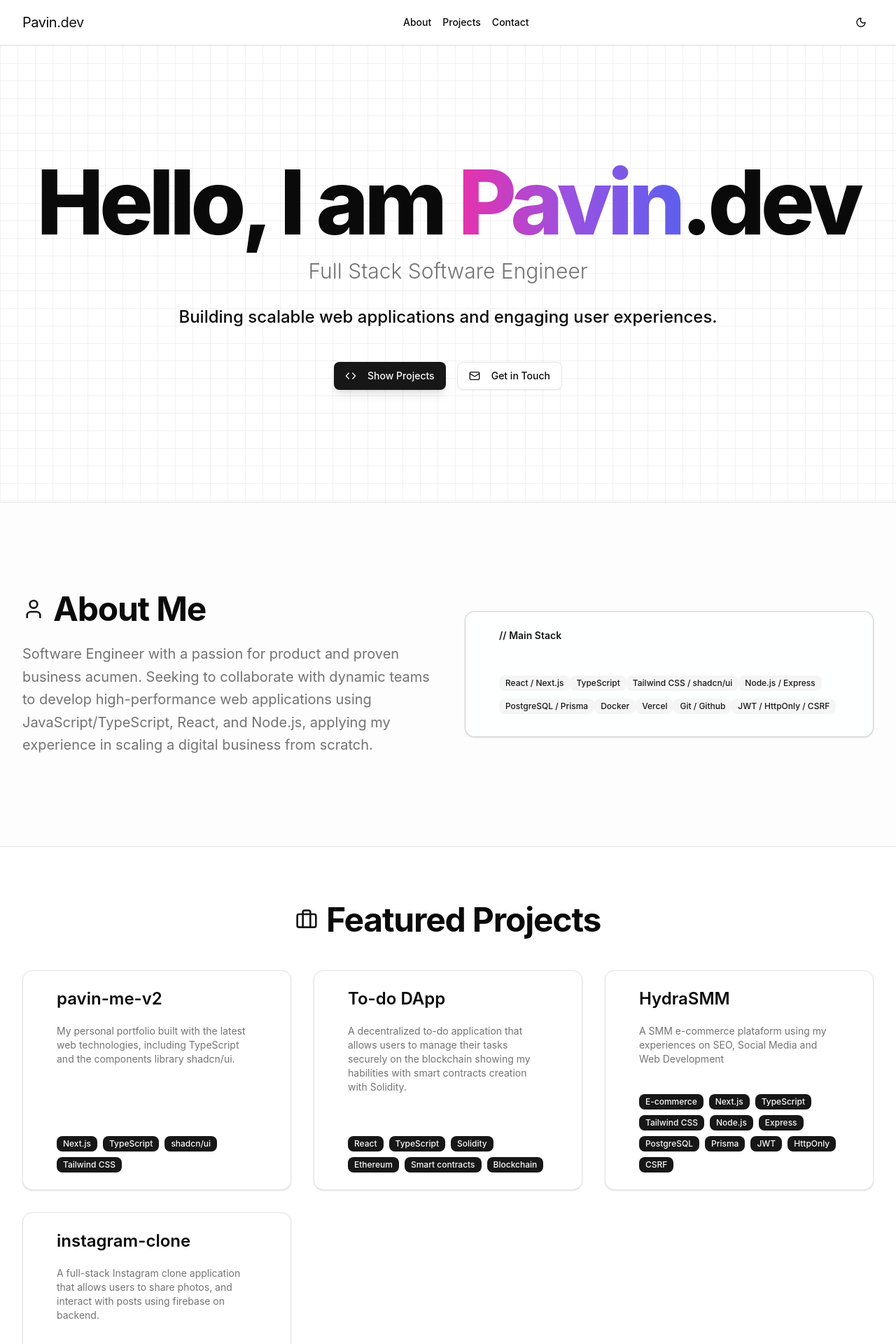
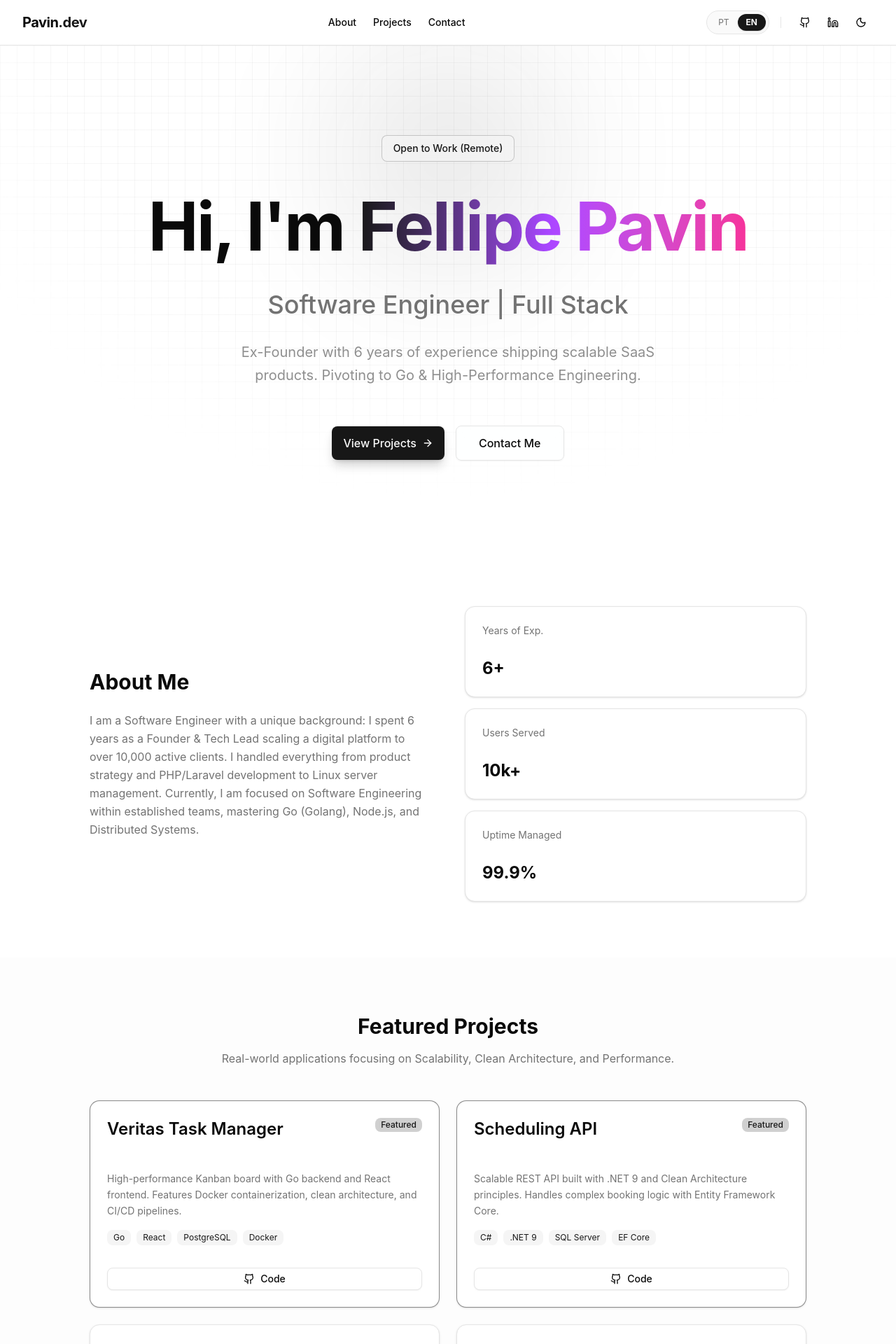
Before and after one commit to fap233/pavin-me-v2, a Next.js app: page / in a window 1280 px wide. Shown: the top 1920 px of the page at 70% size. Built offline with nearby package versions, Linux system fonts and the light colour scheme.

Commit message:
feat(language): pt-br / en-us added to the site

```diff
--- a/src/app/globals.css
+++ b/src/app/globals.css
@@ -3,6 +3,9 @@
 
 @custom-variant dark (&:is(.dark *));
 
+html {
+	scroll-behavior: smooth;
+}
 @theme inline {
 	--color-background: var(--background);
 	--color-foreground: var(--foreground);
--- a/src/app/layout.tsx
+++ b/src/app/layout.tsx
@@ -5,6 +5,7 @@ import GoogleAnalytics from "@/components/analytics/GoogleAnalytics";
 import Providers from "@/components/providers";
 import { Metadata } from "next";
 import { SpeedInsights } from "@vercel/speed-insights/next";
+import { LanguageProvider } from "@/contexts/LanguageContext";
 
 export const metadata: Metadata = {
 	title: "Pavin.me - Fullstack Developer",
@@ -18,11 +19,14 @@ export default function RootLayout({
 	children: React.ReactNode;
 }) {
 	return (
-		<html lang="en">
+		<html lang="en" suppressHydrationWarning>
 			<body className="antialiased min-h-screen bg-background text-foreground transition-colors duration-500">
 				<GoogleAnalytics />
 				<SpeedInsights />
-				<Providers>{children}</Providers>
+
+				<LanguageProvider>
+					<Providers>{children}</Providers>
+				</LanguageProvider>
 			</body>
 		</html>
 	);
--- a/src/components/layout/Header.tsx
+++ b/src/components/layout/Header.tsx
@@ -1,6 +1,9 @@
+"use client";
+
 import React from "react";
 import { Button } from "../ui/button";
-import { Moon, Sun } from "lucide-react";
+import { Moon, Sun, Github, Linkedin } from "lucide-react";
+import { useLanguage } from "@/contexts/LanguageContext";
 
 interface HeaderProps {
 	isDarkMode: boolean;
@@ -8,23 +11,25 @@ interface HeaderProps {
 }
 
 const Header: React.FC<HeaderProps> = ({ isDarkMode, toggleDarkMode }) => {
+	const { language, setLanguage } = useLanguage();
+
 	const navItems = [
-		{ name: "About", href: "#about" },
-		{ name: "Projects", href: "#projects" },
-		{ name: "Contact", href: "#contact" },
+		{ name: language === "en" ? "About" : "Sobre", href: "#about" },
+		{ name: language === "en" ? "Projects" : "Projetos", href: "#projects" },
+		{ name: language === "en" ? "Contact" : "Contato", href: "#contact" },
 	];
 
 	return (
-		<header className="sticky top-0 z-50 w-full border-b bg-background/95 backdrop-blur-sm">
+		<header className="sticky top-0 z-50 w-full border-b bg-background/95 backdrop-blur-sm transition-colors duration-500">
 			<div className="container mx-auto flex h-16 max-w-7xl items-center justify-between px-4 sm:px-6 lg:px-8">
 				<a
 					href="#hero"
-					className="text-xl tracking-tight transition-colors hover:text-primary"
+					className="text-xl font-bold tracking-tight transition-colors hover:text-primary"
 				>
-					Pavin
-					<span className="text-primary">.dev</span>
+					Pavin<span className="text-primary">.dev</span>
 				</a>
-				<nav className="hidden items-center space-x-4 md:flex">
+
+				<nav className="hidden items-center space-x-6 md:flex">
 					{navItems.map((item) => (
 						<a
 							key={item.name}
@@ -35,7 +40,63 @@ const Header: React.FC<HeaderProps> = ({ isDarkMode, toggleDarkMode }) => {
 						</a>
 					))}
 				</nav>
-				<div className="flex items-center space-x-2">
+
+				<div className="flex items-center gap-4">
+					<div className="flex items-center bg-secondary/50 rounded-full p-1 border border-border">
+						<button
+							onClick={() => setLanguage("pt")}
+							className={`px-3 py-1 text-xs rounded-full transition-all ${
+								language === "pt"
+									? "bg-primary text-primary-foreground font-bold shadow-sm"
+									: "hover:text-primary text-muted-foreground"
+							}`}
+						>
+							PT
+						</button>
+						<button
+							onClick={() => setLanguage("en")}
+							className={`px-3 py-1 text-xs rounded-full transition-all ${
+								language === "en"
+									? "bg-primary text-primary-foreground font-bold shadow-sm"
+									: "hover:text-primary text-muted-foreground"
+							}`}
+						>
+							EN
+						</button>
+					</div>
+
+					<div className="h-4 w-px bg-border hidden sm:block" />
+
+					<div className="flex items-center gap-1">
+						<Button
+							variant="ghost"
+							size="icon"
+							asChild
+							className="hidden sm:inline-flex"
+						>
+							<a
+								href="https://github.com/fap233"
+								target="_blank"
+								rel="noopener noreferrer"
+							>
+								<Github className="h-5 w-5" />
+							</a>
+						</Button>
+						<Button
+							variant="ghost"
+							size="icon"
+							asChild
+							className="hidden sm:inline-flex"
+						>
+							<a
+								href="https://linkedin.com/in/fellipe-pavin"
+								target="_blank"
+								rel="noopener noreferrer"
+							>
+								<Linkedin className="h-5 w-5" />
+							</a>
+						</Button>
+
 						<Button
 							variant="ghost"
 							size="icon"
@@ -50,6 +111,7 @@ const Header: React.FC<HeaderProps> = ({ isDarkMode, toggleDarkMode }) => {
 						</Button>
 					</div>
 				</div>
+			</div>
 		</header>
 	);
 };
--- a/src/components/sections/AboutSection.tsx
+++ b/src/components/sections/AboutSection.tsx
@@ -1,61 +1,34 @@
-import { User } from "lucide-react";
-import { Card, CardContent, CardHeader, CardTitle } from "../ui/card";
-import { Badge } from "../ui/badge";
+"use client";
 
-const portfolioData = {
-	about: `Software Engineer with a passion for product and proven business acumen.
-Seeking to collaborate with dynamic teams to develop high-performance web
-applications using JavaScript/TypeScript, React, and Node.js, applying my
-experience in scaling a digital business from scratch.`,
-	skills: [
-		"React / Next.js",
-		"TypeScript",
-		"Tailwind CSS / shadcn/ui",
-		"Node.js / Express",
-		"PostgreSQL / Prisma",
-		"Docker",
-		"Vercel",
-		"Git / Github",
-		"JWT / HttpOnly / CSRF",
-	],
-};
+import { Card } from "@/components/ui/card";
+import { useLanguage } from "@/contexts/LanguageContext";
 
-const AboutSection = () => (
-	<section
-		id="about"
-		className="py-20 md:py-32 bg-secondary/20 border-t border-b"
-	>
-		<div className="container mx-auto max-w-7xl px-4 sm:px-6 lg:px-8">
-			<div className="grid md:grid-cols-2 gap-12 items-center">
-				<div className="order-2 md:order-1">
-					<h2 className="text-3xl sm:text-4xl md:text-5xl font-bold tracking-tight mb-6 flex items-center">
-						<User className="h-8 w-8 mr-3 text-primary" />
-						About Me
-					</h2>
+export function AboutSection() {
+	const { t } = useLanguage();
 
-					<p className="text-lg md:text-xl text-muted-foreground leading-relaxed">
-						{portfolioData.about}
+	return (
+		<section id="about" className="py-20">
+			<div className="container mx-auto px-4">
+				<div className="grid md:grid-cols-2 gap-12 items-center max-w-5xl mx-auto">
+					<div className="space-y-6">
+						<h2 className="text-3xl font-bold">{t.about.title}</h2>
+						<p className="text-muted-foreground leading-relaxed">
+							{t.about.description}
 						</p>
 					</div>
-				<div className="order-1 md:order-2">
-					<Card className="p-6 bg-background/90 border-primary/20 backdrop-blur-sm">
-						<CardHeader>
-							<CardTitle className="font-mono text-sm text-primary mb-3">
-								{"// Main Stack"}
-							</CardTitle>
-						</CardHeader>
-						<CardContent className="space-y-2">
-							{portfolioData.skills.map((skill, index) => (
-								<Badge key={index} variant="secondary">
-									{skill}
-								</Badge>
+
+					<div className="grid gap-4">
+						{t.about.stats.map((stat: any, index: number) => (
+							<Card key={index} className="p-6">
+								<p className="text-sm text-muted-foreground mb-1">
+									{stat.label}
+								</p>
+								<p className="text-2xl font-bold">{stat.value}</p>
+							</Card>
 						))}
-						</CardContent>
-					</Card>
 					</div>
 				</div>
 			</div>
 		</section>
 	);
-
-export default AboutSection;
+}
--- a/src/components/sections/HeroSection.tsx
+++ b/src/components/sections/HeroSection.tsx
@@ -1,59 +1,70 @@
-import React from "react";
-import { Button } from "../ui/button";
-import { Code, Mail } from "lucide-react";
+"use client";
 
-const portfolioData = {
-	name: "Pavin",
-	title: "Full Stack Software Engineer",
-	tagline: "Building scalable web applications and engaging user experiences.",
-};
+import { Button } from "@/components/ui/button";
+import { Badge } from "@/components/ui/badge";
+import { ArrowRight } from "lucide-react";
+import { useLanguage } from "@/contexts/LanguageContext";
 
-const HeroSection = () => (
+export function HeroSection() {
+	const { t, language } = useLanguage();
+
+	return (
 		<section
 			id="hero"
-		className="py-24 md:py-40 relative overflow-hidden bg-grid-pattern"
+			className="relative pt-24 pb-16 md:pt-32 md:pb-32 overflow-hidden min-h-[90vh] flex flex-col justify-center"
 		>
-		<div className="absolute inset-0 bg-gradient-hero opacity-30 dark:opacity-20 z-0 pointer-events-none"></div>
+			<div className="absolute inset-0 -z-10 h-full w-full bg-background">
+				<div className="absolute h-full w-full bg-[linear-gradient(to_right,#80808012_1px,transparent_1px),linear-gradient(to_bottom,#80808012_1px,transparent_1px)] bg-[size:24px_24px] [mask-image:radial-gradient(ellipse_60%_90%_at_50%_0%,#000_70%,transparent_100%)]"></div>
+				<div className="absolute left-0 right-0 top-0 -z-10 m-auto h-[310px] w-[310px] rounded-full bg-primary/20 opacity-50 blur-[100px]"></div>
+			</div>
 
-		<div className="container mx-auto max-w-7xl px-4 sm:px-6 lg:px-8 relative z-10">
-			<div className="flex flex-col items-center text-center">
-				<h1 className="text-6xl font-extrabold tracking-tighter sm:text-7xl md:text-8xl lg:text-9xl mb-4">
-					Hello, I am&nbsp;
-					<span className="text-gradient-hero inline-block">
-						{portfolioData.name}
+			<div className="container relative z-10 mx-auto px-4">
+				<div className="max-w-4xl mx-auto text-center space-y-8">
+					{" "}
+					<Badge
+						variant="secondary"
+						className="px-4 py-2 text-sm backdrop-blur-md bg-secondary/50 border-primary/20"
+					>
+						{t.hero.badge}
+					</Badge>
+					<div className="space-y-6">
+						{" "}
+						<h1 className="text-4xl md:text-7xl lg:text-8xl font-bold tracking-tight leading-tight">
+							{language === "en" ? "Hi, I'm" : "Olá, eu sou"}{" "}
+							<span className="bg-gradient-to-r from-primary via-purple-500 to-pink-500 bg-clip-text text-transparent pb-2 inline-block">
+								Fellipe Pavin
 							</span>
-					.dev
 						</h1>
-				<p className="max-w-4xl text-2xl md:text-3xl text-muted-foreground mb-8 font-light">
-					{portfolioData.title}
+						<h2 className="text-2xl md:text-4xl font-medium text-muted-foreground">
+							{t.hero.title}
+						</h2>
+					</div>
+					{/* Subtítulo */}
+					<p className="text-lg md:text-xl text-muted-foreground/80 leading-relaxed max-w-2xl mx-auto">
+						{t.hero.subtitle}
 					</p>
-
-				<p className="max-w-5xl text-xl md:text-2xl font-medium text-foreground mb-12">
-					{portfolioData.tagline}
-				</p>
-
-				<div className="flex flex-col sm:flex-row space-y-4 sm:space-y-0 sm:space-x-4">
+					{/* Botões */}
+					<div className="flex flex-col sm:flex-row items-center justify-center gap-4 pt-6">
+						<Button
+							size="lg"
+							className="w-full sm:w-auto gap-2 shadow-lg shadow-primary/20 text-base px-8 py-6"
+							asChild
+						>
 							<a href="#projects">
-						<Button size="lg" className="shadow-lg">
-							<Code className="mr-2 h-5 w-5" />
-							Show Projects
+								{t.hero.cta} <ArrowRight className="h-5 w-5" />
+							</a>
 						</Button>
-					</a>
-
-					<a href="#contact">
 						<Button
 							size="lg"
 							variant="outline"
-							className="hover:bg-primary/10 transition-colors duration-300"
+							className="w-full sm:w-auto gap-2 backdrop-blur-sm bg-background/50 text-base px-8 py-6"
+							asChild
 						>
-							<Mail className="mr-2 h-5 w-5" />
-							Get in Touch
+							<a href="#contact">{t.hero.secondaryCta}</a>
 						</Button>
-					</a>
 					</div>
 				</div>
 			</div>
 		</section>
 	);
-
-export default HeroSection;
+}
--- a/src/components/sections/ProjectCard.tsx
+++ b/src/components/sections/ProjectCard.tsx
@@ -2,40 +2,82 @@ import React from "react";
 import {
 	Card,
 	CardContent,
-	CardDescription,
+	CardFooter,
 	CardHeader,
 	CardTitle,
-} from "../ui/card";
-import { Badge } from "../ui/badge";
+} from "@/components/ui/card";
+import { Badge } from "@/components/ui/badge";
+import { Button } from "@/components/ui/button";
+import { Github, ExternalLink } from "lucide-react";
 
-interface Project {
-	id: number;
+interface ProjectCardProps {
 	title: string;
 	description: string;
 	tags: string[];
+	githubUrl?: string;
+	liveUrl?: string;
+	featured?: boolean;
 }
 
-interface ProjectCardProps {
-	project: Project;
-}
-
-const ProjectCard: React.FC<ProjectCardProps> = ({ project }) => (
-	<Card className="flex flex-col justify-between p-6 h-full transition-all duration-300 hover:scale-[1.02] hover:shadow-primary/30 dark:hover:shadow-primary/50">
-		<div>
+export default function ProjectCard({
+	title,
+	description,
+	tags,
+	githubUrl,
+	liveUrl,
+	featured,
+}: ProjectCardProps) {
+	return (
+		<Card
+			className={`flex flex-col h-full transition-all hover:shadow-md ${featured ? "border-primary/50" : ""}`}
+		>
 			<CardHeader>
+				<div className="flex justify-between items-start gap-2">
 					<CardTitle className="text-2xl font-semibold mb-3">
-					{project.title}
+						{title} {/* Correção: Usamos title direto, não project.title */}
 					</CardTitle>
-
-				<CardDescription>{project.description}</CardDescription>
+					{featured && (
+						<Badge
+							variant="default"
+							className="bg-primary/20 text-primary hover:bg-primary/30 border-none"
+						>
+							Featured
+						</Badge>
+					)}
+				</div>
 			</CardHeader>
+			<CardContent className="flex-grow space-y-4">
+				<p className="text-muted-foreground text-sm leading-relaxed">
+					{description}
+				</p>
+				<div className="flex flex-wrap gap-2">
+					{tags.map((tag) => (
+						<Badge
+							key={tag}
+							variant="secondary"
+							className="text-xs font-normal"
+						>
+							{tag}
+						</Badge>
+					))}
 				</div>
-		<CardContent className="flex flex-wrap gap-2 mt-4">
-			{project.tags.map((tag) => (
-				<Badge key={tag}>{tag}</Badge>
-			))}
 			</CardContent>
+			<CardFooter className="gap-2 pt-2">
+				{githubUrl && (
+					<Button variant="outline" size="sm" className="w-full gap-2" asChild>
+						<a href={githubUrl} target="_blank" rel="noopener noreferrer">
+							<Github className="h-4 w-4" /> Code
+						</a>
+					</Button>
+				)}
+				{liveUrl && liveUrl !== "#" && (
+					<Button size="sm" className="w-full gap-2" asChild>
+						<a href={liveUrl} target="_blank" rel="noopener noreferrer">
+							<ExternalLink className="h-4 w-4" /> Demo
+						</a>
+					</Button>
+				)}
+			</CardFooter>
 		</Card>
 	);
-
-export default ProjectCard;
+}
--- a/src/components/sections/ProjectsSection.tsx
+++ b/src/components/sections/ProjectsSection.tsx
@@ -1,103 +1,73 @@
-import { Briefcase, Github } from "lucide-react";
-import ProjectCard from "./ProjectCard";
-import { Button } from "../ui/button";
+"use client";
 
-const portfolioData = {
-	projects: [
+import ProjectCard from "./ProjectCard"; // Import default (sem chaves)
+import { useLanguage } from "@/contexts/LanguageContext";
+
+export function ProjectsSection() {
+	const { language, t } = useLanguage();
+
+	const projects = [
 		{
-			id: 1,
-			title: "pavin-me-v2",
+			title: "Veritas Task Manager",
 			description:
-				"My personal portfolio built with the latest web technologies, including TypeScript and the components library shadcn/ui.",
-			tags: ["Next.js", "TypeScript", "shadcn/ui", "Tailwind CSS"],
+				language === "en"
+					? "High-performance Kanban board with Go backend and React frontend. Features Docker containerization, clean architecture, and CI/CD pipelines."
+					: "Sistema de gestão de tarefas Full Stack. Backend robusto, Frontend moderno e infraestrutura configurada com Docker.",
+			tags: ["Go", "React", "PostgreSQL", "Docker"],
+			githubUrl: "https://github.com/fap233/desafio-fullstack-veritas",
+			liveUrl: "#",
+			featured: true,
 		},
 		{
-			id: 2,
-			title: "To-do DApp",
+			title: language === "en" ? "Scheduling API" : "Agendamento API (.NET)",
 			description:
-				"A decentralized to-do application that allows users to manage their tasks securely on the blockchain showing my habilities with smart contracts creation with Solidity.",
-			tags: [
-				"React",
-				"TypeScript",
-				"Solidity",
-				"Ethereum",
-				"Smart contracts",
-				"Blockchain",
-			],
+				language === "en"
+					? "Scalable REST API built with .NET 9 and Clean Architecture principles. Handles complex booking logic with Entity Framework Core."
+					: "API RESTful desenvolvida com C# e .NET 9. Foco em padrões corporativos, Entity Framework e Swagger para documentação.",
+			tags: ["C#", ".NET 9", "SQL Server", "EF Core"],
+			githubUrl: "https://github.com/fap233/schedulingapi",
+			liveUrl: "#",
+			featured: true,
 		},
 		{
-			id: 3,
-			title: "HydraSMM",
+			title: "GoNotes App",
 			description:
-				"A SMM e-commerce plataform using my experiences on SEO, Social Media and Web Development",
-			tags: [
-				"E-commerce",
-				"Next.js",
-				"TypeScript",
-				"Tailwind CSS",
-				"Node.js",
-				"Express",
-				"PostgreSQL",
-				"Prisma",
-				"JWT",
-				"HttpOnly",
-				"CSRF",
-			],
+				language === "en"
+					? "Lightweight notes API using Go Standard Library (net/http). Focus on memory management, concurrency safety, and minimal dependencies."
+					: "Aplicação para gestão de notas rápidas. Backend otimizado e Frontend reativo, demonstrando fundamentos sólidos de programação.",
+			tags: ["Go", "Std Lib", "React", "TypeScript"],
+			githubUrl: "https://github.com/fap233/fullstack-notas",
+			liveUrl: "#",
+			featured: false,
 		},
 		{
-			id: 4,
-			title: "instagram-clone",
+			title: "SMMStore Platform",
 			description:
-				"A full-stack Instagram clone application that allows users to share photos, and interact with posts using firebase on backend.",
-			tags: [
-				"React.js",
-				"Firebase",
-				"Firebase Authentication",
-				"Firestore",
-				"Firebase Storage",
-				"CSS",
-				"Create React App",
-				"Jest",
-				"React Testing Library",
-			],
+				language === "en"
+					? "Complete E-commerce platform with Admin Dashboard. Built with Node.js/Express and React, featuring JWT Auth and Prisma ORM."
+					: "Plataforma de E-commerce completa. Painel administrativo, autenticação segura e integração com banco de dados relacional.",
+			tags: ["Node.js", "TypeScript", "Prisma", "React"],
+			githubUrl: "https://github.com/fap233/smmstore-ecommerce-website",
+			liveUrl: "#",
+			featured: false,
 		},
-	],
-	contact: {
-		github: "https://github.com/fap233",
-	},
-};
+	];
 
-const ProjectsSection = () => (
-	<section id="projects" className="py-20 md-py32 bg-background">
-		<div className="container mx-auto max-w-7xl px-4 sm:px-6 lg:px-8">
-			<h2 className="text-3xl sm:text-4xl md:text-5xl font-bold tracking-tight mb-12 text-center flex items-center justify-center">
-				<Briefcase className="h-8 w-8 mr-3 text-primary" />
-				Featured Projects
-			</h2>
+	return (
+		<section id="projects" className="py-20 bg-secondary/20">
+			<div className="container mx-auto px-4">
+				<div className="max-w-2xl mx-auto text-center mb-12 space-y-4">
+					<h2 className="text-3xl font-bold">{t.projects.title}</h2>
+					<p className="text-muted-foreground">{t.projects.subtitle}</p>
+				</div>
 
-			<div className="grid gap-8 md:grid-cols-2 lg:grid-cols-3">
-				{portfolioData.projects.map((project) => (
-					<ProjectCard key={project.id} project={project} />
-				))}
+				<div className="grid md:grid-cols-2 gap-6 max-w-5xl mx-auto">
+					{projects.map((project, index) => (
+						// O erro sumirá porque ProjectCard agora aceita as props espalhadas aqui
+						<ProjectCard key={index} {...project} />
+					))}
+				</div>
 			</div>
-			<div className="mt-16 text-center">
-				<a
-					href={portfolioData.contact.github}
-					target="_blank"
-					rel="noopener noreferrer"
-				>
-					<Button
-						variant="outline"
-						size="lg"
-						className="text-lg hover:bg-primary/10 transition-colors"
-					>
-						View More on GitHub
-						<Github className="ml-2 h-5 w-5" />
-					</Button>
-				</a>
-			</div>
-		</div>
-	</section>
-);
-
-export default ProjectsSection;
+		</section>
+	);
+}
--- /dev/null
+++ b/src/contexts/LanguageContext.tsx
@@ -0,0 +1,88 @@
+"use client";
+
+import React, { createContext, useContext, useState, ReactNode } from "react";
+
+type Language = "pt" | "en";
+
+interface LanguageContextType {
+	language: Language;
+	setLanguage: (lang: Language) => void;
+	t: (typeof content)["en"] | (typeof content)["pt"];
+}
+
+export const content = {
+	en: {
+		hero: {
+			badge: "Open to Work (Remote)",
+			title: "Software Engineer | Full Stack",
+			subtitle:
+				"Ex-Founder with 6 years of experience shipping scalable SaaS products. Pivoting to Go & High-Performance Engineering.",
+			cta: "View Projects",
+			secondaryCta: "Contact Me",
+		},
+		about: {
+			title: "About Me",
+			description:
+				"I am a Software Engineer with a unique background: I spent 6 years as a Founder & Tech Lead scaling a digital platform to over 10,000 active clients. I handled everything from product strategy and PHP/Laravel development to Linux server management. Currently, I am focused on Software Engineering within established teams, mastering Go (Golang), Node.js, and Distributed Systems.",
+			stats: [
+				{ label: "Years of Exp.", value: "6+" },
+				{ label: "Users Served", value: "10k+" },
+				{ label: "Uptime Managed", value: "99.9%" },
+			],
+		},
+		projects: {
+			title: "Featured Projects",
+			subtitle:
+				"Real-world applications focusing on Scalability, Clean Architecture, and Performance.",
+		},
+	},
+	pt: {
+		hero: {
+			badge: "Em busca de Estágio/Júnior",
+			title: "Estudante de Análise e Desenvolvimento de Sistemas",
+			subtitle:
+				"Foco em C# (.NET), Java e React. Busco minha primeira oportunidade formal para aplicar conhecimentos práticos em times ágeis.",
+			cta: "Ver Projetos",
+			secondaryCta: "Entrar em Contato",
+		},
+		about: {
+			title: "Sobre Mim",
+			description:
+				"Sou estudante de ADS em transição de carreira. Diferente de um iniciante comum, trago uma maturidade prática de quem já desenvolveu e manteve sistemas web de forma autônoma por anos. Meu foco agora é a formalização acadêmica e o ingresso em um time de engenharia estruturado. Tenho facilidade com lógica, banco de dados e infraestrutura, e estou estudando a fundo o ecossistema .NET e Java.",
+			stats: [
+				{ label: "Semestre", value: "3º" },
+				{ label: "Foco", value: "Backend" },
+				{ label: "Disponibilidade", value: "Imediata" },
+			],
+		},
+		projects: {
+			title: "Projetos Acadêmicos & Pessoais",
+			subtitle:
+				"Projetos desenvolvidos para fixar conceitos de Arquitetura de Software, APIs REST e Full Stack.",
+		},
+	},
+};
+
+const LanguageContext = createContext<LanguageContextType | undefined>(
+	undefined,
+);
+
+export function LanguageProvider({ children }: { children: ReactNode }) {
+	const [language, setLanguage] = useState<Language>("en");
+
+	return (
+		<LanguageContext.Provider
+			value={{ language, setLanguage, t: content[language] }}
+		>
+			{children}
+		</LanguageContext.Provider>
+	);
+}
+
+export function useLanguage() {
+	const context = useContext(LanguageContext);
+	if (context === undefined) {
+		throw new Error("useLanguage must be used within a LanguageProvider");
+	}
+	return context;
+}
```
Also changed, not shown: src/app/page.tsx (+4 -4 lines). Lines whose indentation alone changed are shown as unchanged.
